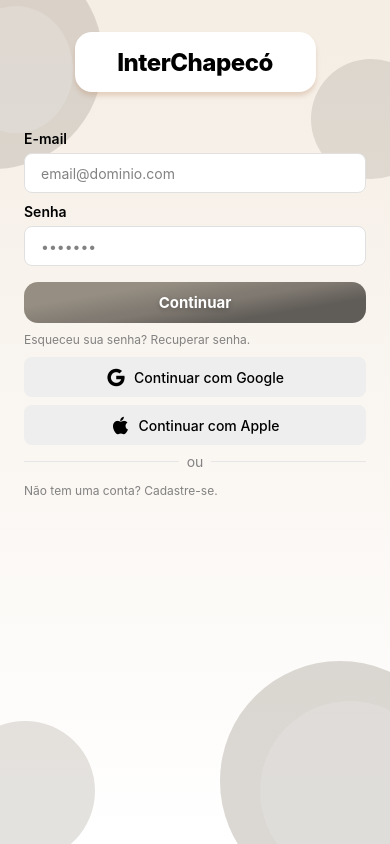
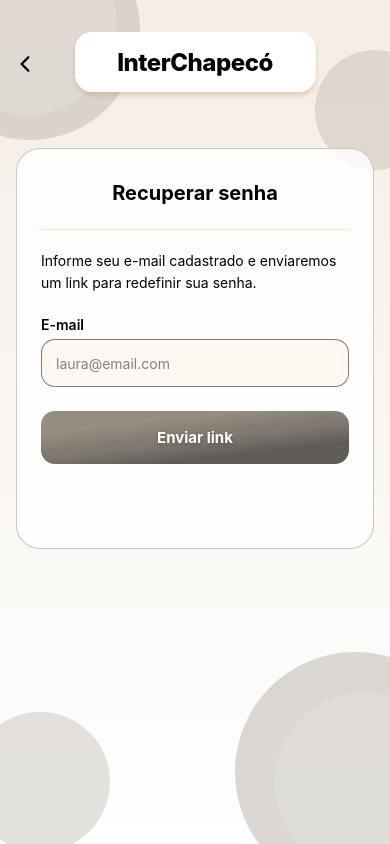
Before and after one commit to Andres0606/PROYECTO-DISPOSITIVOS-MOVEIS, a React Native app: screen /RecuperarSenha in a window 390 px wide. Built offline with nearby package versions, Linux system fonts and the light colour scheme.

Commit message:
Recuperar Senha

```diff
--- a/App.js
+++ b/App.js
@@ -4,6 +4,7 @@
 import { StatusBar } from 'expo-status-bar';
 import { LoginScreen } from './src/screens/LoginScreen';
 import { RegisterScreen } from './src/screens/RegisterScreen';
+import { RecoverPasswordScreen } from './src/screens/RecoverPasswordScreen';
 import { HomeScreen } from './src/screens/HomeScreen';
 
 const Stack = createNativeStackNavigator();
@@ -18,6 +19,7 @@
       >
         <Stack.Screen name="Login" component={LoginScreen} />
         <Stack.Screen name="Cadastro" component={RegisterScreen} />
+        <Stack.Screen name="RecuperarSenha" component={RecoverPasswordScreen} />
         <Stack.Screen name="Home" component={HomeScreen} />
       </Stack.Navigator>
     </NavigationContainer>
--- a/src/components/atoms/Input.js
+++ b/src/components/atoms/Input.js
@@ -3,7 +3,8 @@
 import { StyleSheet, TextInput } from 'react-native';
 import { cores, espacamentos, raios, tipografia } from '../../theme';
 
-export function Input({ erro = false, ...resto }) {
+export function Input({ erro = false, variante = 'padrao', ...resto }) {
+  // variante: 'padrao' | 'cartao' (campo dentro do cartão de vidro)
   const [focado, setFocado] = useState(false);
 
   return (
@@ -13,6 +14,7 @@
       onBlur={() => setFocado(false)}
       style={[
         estilos.input,
+        variante === 'cartao' && estilos.cartao,
         focado && estilos.focado,
         erro && estilos.erro,
       ]}
@@ -33,6 +35,14 @@
     color: cores.texto,
     fontSize: tipografia.corpo,
   },
+  cartao: {
+    minHeight: 48,
+    paddingHorizontal: 14,
+    paddingVertical: 12,
+    borderColor: cores.bordaCartao,
+    borderRadius: raios.md,
+    backgroundColor: cores.campoCartao,
+  },
   focado: { borderColor: cores.bordaFoco },
   erro: { borderColor: cores.perigo },
 });
--- /dev/null
+++ b/src/components/molecules/CabecalhoAcesso.js
@@ -0,0 +1,28 @@
+// MOLECULE — CabecalhoAcesso (chevron "voltar" + logo; telas de acesso internas)
+import { StyleSheet, View } from 'react-native';
+import { BotaoVoltar } from '../atoms/BotaoVoltar';
+import { Logo } from '../atoms/Logo';
+import { espacamentos } from '../../theme';
+
+export function CabecalhoAcesso({ aoVoltar, style }) {
+  return (
+    <View style={[estilos.cabecalho, style]}>
+      <BotaoVoltar aoPressionar={aoVoltar} style={estilos.voltar} />
+      <Logo />
+    </View>
+  );
+}
+
+const estilos = StyleSheet.create({
+  // Ocupa a largura toda da tela (anula o padding do template) para que o
+  // chevron, posicionado em x=13 como no Figma, fique dentro da área tocável.
+  cabecalho: {
+    marginHorizontal: -espacamentos.lg,
+    alignItems: 'center',
+  },
+  voltar: {
+    position: 'absolute',
+    left: 13,
+    top: 20,
+  },
+});
--- /dev/null
+++ b/src/components/organisms/RecoverPasswordForm.js
@@ -0,0 +1,109 @@
+// ORGANISM — RecoverPasswordForm (cartão de vidro com e-mail + botão)
+import { useState } from 'react';
+import { StyleSheet, Text, View } from 'react-native';
+import { Button } from '../atoms/Button';
+import { FormField } from '../molecules/FormField';
+import { emailValido } from '../../utils/validacao';
+import { cores, espacamentos, raios, tipografia } from '../../theme';
+
+export function RecoverPasswordForm({
+  aoEnviar,
+  carregando = false,
+  erroGeral = '',
+  mensagemSucesso = '',
+}) {
+  const [email, setEmail] = useState('');
+  const [erro, setErro] = useState('');
+
+  function enviar() {
+    if (!emailValido(email)) {
+      setErro('Informe um e-mail válido.');
+      return;
+    }
+    setErro('');
+    aoEnviar(email.trim());
+  }
+
+  return (
+    <View style={estilos.cartao}>
+      <View style={estilos.titulo}>
+        <Text style={estilos.tituloTexto}>Recuperar senha</Text>
+      </View>
+      <View style={estilos.divisor} />
+
+      <Text style={estilos.descricao}>
+        Informe seu e-mail cadastrado e enviaremos um link para redefinir sua
+        senha.
+      </Text>
+
+      <FormField
+        rotulo="E-mail"
+        variante="cartao"
+        placeholder="laura@email.com"
+        value={email}
+        onChangeText={setEmail}
+        keyboardType="email-address"
+        autoCapitalize="none"
+        autoCorrect={false}
+        erro={erro}
+        margemInferior={espacamentos.lg}
+      />
+
+      <Button
+        titulo="Enviar link"
+        aoPressionar={enviar}
+        carregando={carregando}
+        grande
+      />
+
+      {!!erroGeral && <Text style={estilos.erroGeral}>{erroGeral}</Text>}
+      {!!mensagemSucesso && (
+        <Text style={estilos.sucesso}>{mensagemSucesso}</Text>
+      )}
+    </View>
+  );
+}
+
+const estilos = StyleSheet.create({
+  // Largura 343 (anula 8 px do padding do template); Figma: 347.
+  cartao: {
+    marginHorizontal: -espacamentos.sm,
+    minHeight: 401,
+    paddingHorizontal: espacamentos.lg,
+    paddingVertical: espacamentos.xl,
+    borderWidth: 1,
+    borderColor: cores.vidroBorda,
+    borderRadius: raios.xl,
+    backgroundColor: cores.vidro,
+  },
+  titulo: {
+    alignItems: 'center',
+    paddingBottom: espacamentos.lg,
+  },
+  tituloTexto: {
+    fontSize: tipografia.tituloCartao,
+    lineHeight: 24,
+    fontWeight: '700',
+    color: cores.texto,
+  },
+  divisor: { height: 1, backgroundColor: cores.divisorCartao },
+  descricao: {
+    paddingVertical: espacamentos.md + espacamentos.xs,
+    fontSize: tipografia.corpo,
+    lineHeight: 22,
+    color: cores.texto,
+  },
+  erroGeral: {
+    marginTop: espacamentos.md,
+    fontSize: tipografia.legenda,
+    color: cores.perigo,
+    textAlign: 'center',
+  },
+  sucesso: {
+    marginTop: espacamentos.md,
+    fontSize: tipografia.legenda,
+    lineHeight: 18,
+    color: cores.sucesso,
+    textAlign: 'center',
+  },
+});
--- a/src/components/templates/CenteredTemplate.js
+++ b/src/components/templates/CenteredTemplate.js
@@ -23,6 +23,7 @@
 
 // Posições por tela (frame 375x812 do Figma). Os de baixo são ancorados
 // no rodapé para funcionar em qualquer altura de aparelho.
+// Uma entrada pode trazer width/height para trocar o tamanho padrão.
 const posicoes = {
   login: {
     'topo-esq': { left: -117, top: -51 },
@@ -39,6 +40,14 @@
     'base-dir': { right: -85, bottom: -50 },
     'base-dir-2': { right: -65, bottom: -30 },
     'base-esq': { left: -30, bottom: -10 },
+  },
+  recuperar: {
+    'topo-esq': { left: -80, top: -80 },
+    'topo-esq-2': { left: -63, top: -65, width: 180, height: 180 },
+    'topo-dir': { right: -45, top: 50 },
+    'base-dir': { right: -85, bottom: -48 },
+    'base-dir-2': { right: -65, bottom: -28 },
+    'base-esq': { left: -30, bottom: -8 },
   },
 };
 
--- a/src/screens/LoginScreen.js
+++ b/src/screens/LoginScreen.js
@@ -23,7 +23,7 @@
     }
   }
 
-  // Provisório: a tela de recuperação e o login social ainda não existem.
+  // Provisório: o login social ainda não existe.
   function emBreve() {
     Alert.alert('Em breve', 'Esta função estará disponível em uma próxima etapa.');
   }
@@ -35,7 +35,7 @@
       <LoginForm
         aoEnviar={entrar}
         aoIrParaCadastro={() => navigation.navigate('Cadastro')}
-        aoEsquecerSenha={emBreve}
+        aoEsquecerSenha={() => navigation.navigate('RecuperarSenha')}
         aoEntrarComRedeSocial={emBreve}
         carregando={carregando}
         erroGeral={erro}
--- /dev/null
+++ b/src/screens/RecoverPasswordScreen.js
@@ -0,0 +1,51 @@
+// SCREEN — Recuperar senha
+import { useState } from 'react';
+import { StyleSheet } from 'react-native';
+import { CenteredTemplate } from '../components/templates/CenteredTemplate';
+import { CabecalhoAcesso } from '../components/molecules/CabecalhoAcesso';
+import { RecoverPasswordForm } from '../components/organisms/RecoverPasswordForm';
+import { recuperarSenha } from '../services/auth';
+import { espacamentos } from '../theme';
+
+export function RecoverPasswordScreen({ navigation }) {
+  const [carregando, setCarregando] = useState(false);
+  const [erro, setErro] = useState('');
+  const [mensagem, setMensagem] = useState('');
+
+  async function enviar(email) {
+    setErro('');
+    setMensagem('');
+    setCarregando(true);
+    try {
+      await recuperarSenha(email);
+      setMensagem(
+        'Enviamos um link de recuperação para o seu e-mail. Verifique sua caixa de entrada.'
+      );
+    } catch (e) {
+      setErro(e.message);
+    } finally {
+      setCarregando(false);
+    }
+  }
+
+  return (
+    <CenteredTemplate variante="recuperar">
+      <CabecalhoAcesso
+        aoVoltar={() => navigation.goBack()}
+        style={estilos.cabecalho}
+      />
+
+      <RecoverPasswordForm
+        aoEnviar={enviar}
+        carregando={carregando}
+        erroGeral={erro}
+        mensagemSucesso={mensagem}
+      />
+    </CenteredTemplate>
+  );
+}
+
+const estilos = StyleSheet.create({
+  // Figma: o cartão começa 55 px abaixo do logo.
+  cabecalho: { marginBottom: espacamentos.xl + espacamentos.lg },
+});
--- a/src/screens/RegisterScreen.js
+++ b/src/screens/RegisterScreen.js
@@ -1,10 +1,9 @@
 // SCREEN — Cadastro
 import { useState } from 'react';
-import { StyleSheet, View } from 'react-native';
+import { StyleSheet } from 'react-native';
 import { CenteredTemplate } from '../components/templates/CenteredTemplate';
+import { CabecalhoAcesso } from '../components/molecules/CabecalhoAcesso';
 import { RegisterForm } from '../components/organisms/RegisterForm';
-import { Logo } from '../components/atoms/Logo';
-import { BotaoVoltar } from '../components/atoms/BotaoVoltar';
 import { fazerCadastro } from '../services/auth';
 import { espacamentos } from '../theme';
 
@@ -26,13 +25,10 @@
 
   return (
     <CenteredTemplate variante="cadastro">
-      <View style={estilos.cabecalho}>
-        <BotaoVoltar
-          aoPressionar={() => navigation.goBack()}
-          style={estilos.voltar}
-        />
-        <Logo />
-      </View>
+      <CabecalhoAcesso
+        aoVoltar={() => navigation.goBack()}
+        style={estilos.cabecalho}
+      />
 
       <RegisterForm
         aoEnviar={cadastrar}
@@ -44,16 +40,5 @@
 }
 
 const estilos = StyleSheet.create({
-  // Ocupa a largura toda da tela (anula o padding do template) para que o
-  // chevron, posicionado em x=13 como no Figma, fique dentro da área tocável.
-  cabecalho: {
-    marginHorizontal: -espacamentos.lg,
-    marginBottom: espacamentos.xl + espacamentos.xs,
-    alignItems: 'center',
-  },
-  voltar: {
-    position: 'absolute',
-    left: 13,
-    top: 20,
-  },
+  cabecalho: { marginBottom: espacamentos.xl + espacamentos.xs },
 });
--- a/src/services/auth.js
+++ b/src/services/auth.js
@@ -44,3 +44,10 @@
     usuario: { nome, email, pais, universidade },
   };
 }
+
+export async function recuperarSenha(email) {
+  await esperar(600);
+
+  // Estático: sempre "envia". O backend real devolverá sucesso ou erro.
+  return { enviado: true, email };
+}
--- a/src/theme/index.js
+++ b/src/theme/index.js
@@ -17,6 +17,12 @@
   divisor: '#E6E6E6',
   decoracao: '#A69F95',
   decoracaoClara: '#E9E9E9',
+  // Cartão de vidro (Recuperar senha)
+  vidro: 'rgba(255, 255, 255, 0.82)',
+  vidroBorda: 'rgba(177, 177, 177, 0.7)',
+  divisorCartao: 'rgba(255, 149, 0, 0.2)',
+  campoCartao: '#FFF7F0',
+  bordaCartao: 'rgba(0, 0, 0, 0.5)',
 };
 
 export const espacamentos = {
@@ -31,11 +37,13 @@
   sm: 8,
   md: 14,
   lg: 17,
+  xl: 24,
   pill: 999,
 };
 
 export const tipografia = {
   titulo: 24,
+  tituloCartao: 20,
   subtitulo: 16,
   corpo: 14,
   legenda: 12,
```
